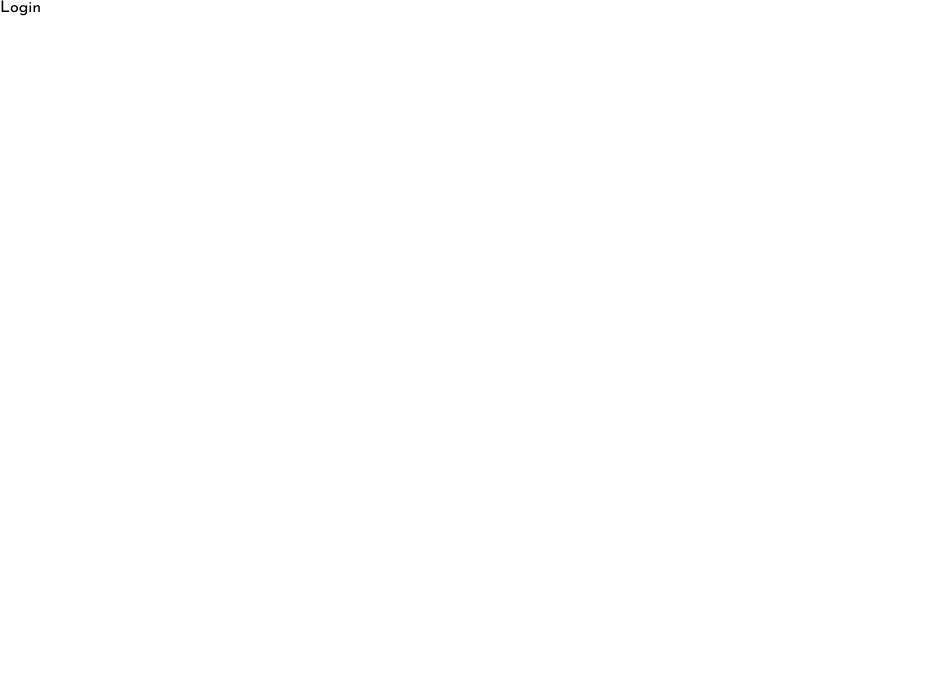
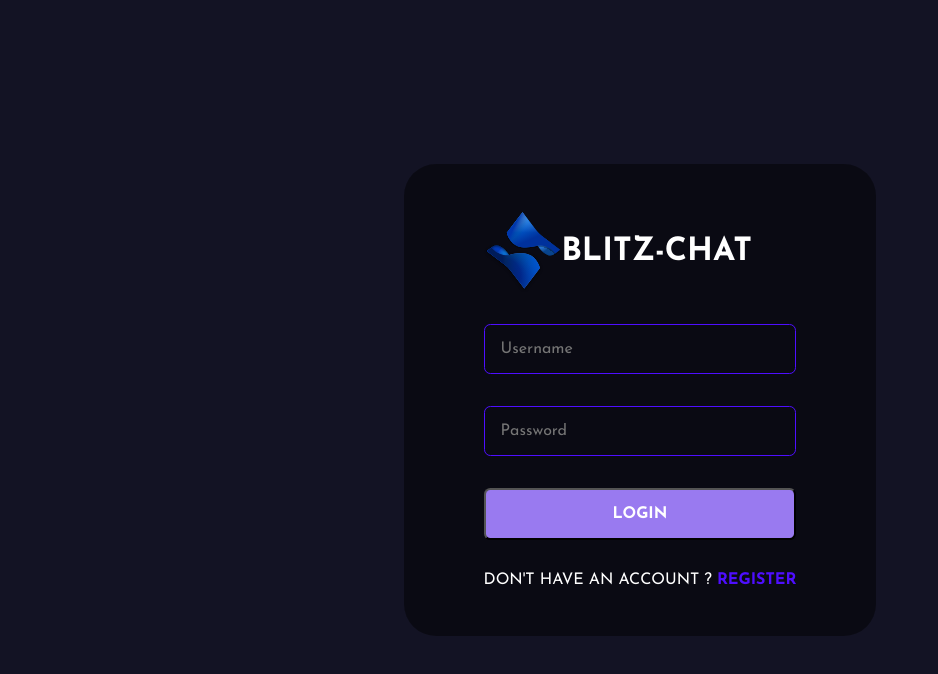
Before and after one commit to abhi-cyber/Blitz-Chat, a React (Create React App) app in the folder blitz-chat/: page /login in a window 1280 px wide. Shown: the top 674 px of the page, without its empty margins (0-938 px from the left). Built offline with nearby package versions, Linux system fonts and the light colour scheme; a web font is replaced by a local one.

Commit message:
login func

```diff
--- a/blitz-chat/src/pages/Login.jsx
+++ b/blitz-chat/src/pages/Login.jsx
@@ -1,9 +1,159 @@
-import React from 'react'
+import React, {useState, useEffect} from "react";
+import styled from "styled-components";
+import {Link, useNavigate} from "react-router-dom";
+import Logo from "../assets/logo.svg";
+import {ToastContainer, toast} from "react-toastify";
+import "react-toastify/dist/ReactToastify.css";
+import axios from "axios";
+import {loginRoute} from "../utils/APIRoutes";
 
 const Login = () => {
+  const navigate = useNavigate();
+  const [values, setValues] = useState({
+    username: "",
+    password: "",
+  });
+
+  const toastOptions = {
+    position: "bottom-right",
+    autoClose: 8000,
+    pauseOnHover: true,
+    draggable: true,
+    theme: "dark",
+  };
+
+  const handleSubmit = async (event) => {
+    event.preventDefault();
+    if (handleValidation()) {
+      const {username, password} = values;
+      const {data} = await axios.post(loginRoute, {
+        username,
+        password,
+      });
+      if (data.status === false) {
+        toast.error(data.msg, toastOptions);
+      }
+      if (data.status === true) {
+        localStorage.setItem("chat-app-user", JSON.stringify(data.user));
+        navigate("/");
+      }
+    }
+  };
+
+  const handleValidation = () => {
+    const {username, password} = values;
+    if (password === "") {
+      toast.error("Username and Password is reuired.", toastOptions);
+      return false;
+    } else if (username.length === 0) {
+      toast.error("Username and Password is reuired.", toastOptions);
+      return false;
+    }
+    return true;
+  };
+
+  const handleChange = (event) => {
+    setValues({...values, [event.target.name]: event.target.value});
+  };
+
   return (
-    <div>Login</div>
-  )
-}
+    <>
+      <FormContainer>
+        <form onSubmit={(event) => handleSubmit(event)}>
+          <div className="brand">
+            <img src={Logo} alt="logo" />
+            <h1>Blitz-Chat</h1>
+          </div>
+          <input
+            type="text"
+            placeholder="Username"
+            name="username"
+            onChange={(e) => handleChange(e)}
+            min="3"
+          />
+          <input
+            type="password"
+            placeholder="Password"
+            name="password"
+            onChange={(e) => handleChange(e)}
+          />
+          <button type="submit">Login</button>
+          <span>
+            Don't have an account ? <Link to="/register">Register</Link>
+          </span>
+        </form>
+      </FormContainer>
+      <ToastContainer />
+    </>
+  );
+};
 
-export default Login
+const FormContainer = styled.div`
+  height: 100vh;
+  width: 100vw;
+  display: flex;
+  justify-content: center;
+  gap: 1rem;
+  align-items: center;
+  background-color: #131324;
+  .brand {
+    display: flex;
+    align-items: center;
+    gap: 1rem,
+    justify-content: center;
+    img {
+      height:5rem;
+    }
+    h1 {
+      color: white;
+      text-transform: uppercase;
+    }
+  }
+  form{
+    display: flex;
+    flex-direction: column;
+    gap: 2rem;
+    background-color: #00000076;
+    border-radius: 2rem;
+    padding:3rem 5rem;
+    input {
+      background-color:transparent;
+      padding: 1rem;
+      border: 0.1rem solid #4e0eff;
+      border-radius: 0.4rem;
+      color:white;
+      width: 100%;
+      font-size: 1rem;
+      &:focus {
+        border: 0.1rem solid #997af0;
+        outline: none;
+      }
+    }
+    button {
+      background-color: #997af0;
+      color: white;
+      padding: 1rem 2rem;
+      border; none;
+      font-weight: bold;
+      cursor: pointer;
+      border-radius: 0.4rem;
+      font-size: 1rem;
+      text-transform: uppercase;
+      transition: 0.5s ease-in-out;
+      &:hover {
+        background-color: #4e0eff
+      }
+    }
+    span {
+      color: white;
+      text-transform: uppercase;
+      a {
+        color: #4e0eff;
+        text-decoration: none;
+        font-weight: bold;
+      }
+    }
+  }
+`;
+
+export default Login;
--- a/blitz-chat/src/pages/Register.jsx
+++ b/blitz-chat/src/pages/Register.jsx
@@ -34,7 +34,7 @@
         password,
       });
       if (data.status === false) {
-        toast.error(data.message, toastOptions);
+        toast.error(data.msg, toastOptions);
       }
       if (data.status === true) {
         localStorage.setItem("chat-app-user", JSON.stringify(data.user));
--- a/blitz-chat/src/utils/APIRoutes.js
+++ b/blitz-chat/src/utils/APIRoutes.js
@@ -1,2 +1,3 @@
 const host = "http://localhost:5000";
 export const registerRoute = `${host}/api/auth/register`;
+export const loginRoute = `${host}/api/auth/login`;
```
Also changed, not shown: 2 other files (tests, documents, lock files or other folders).
